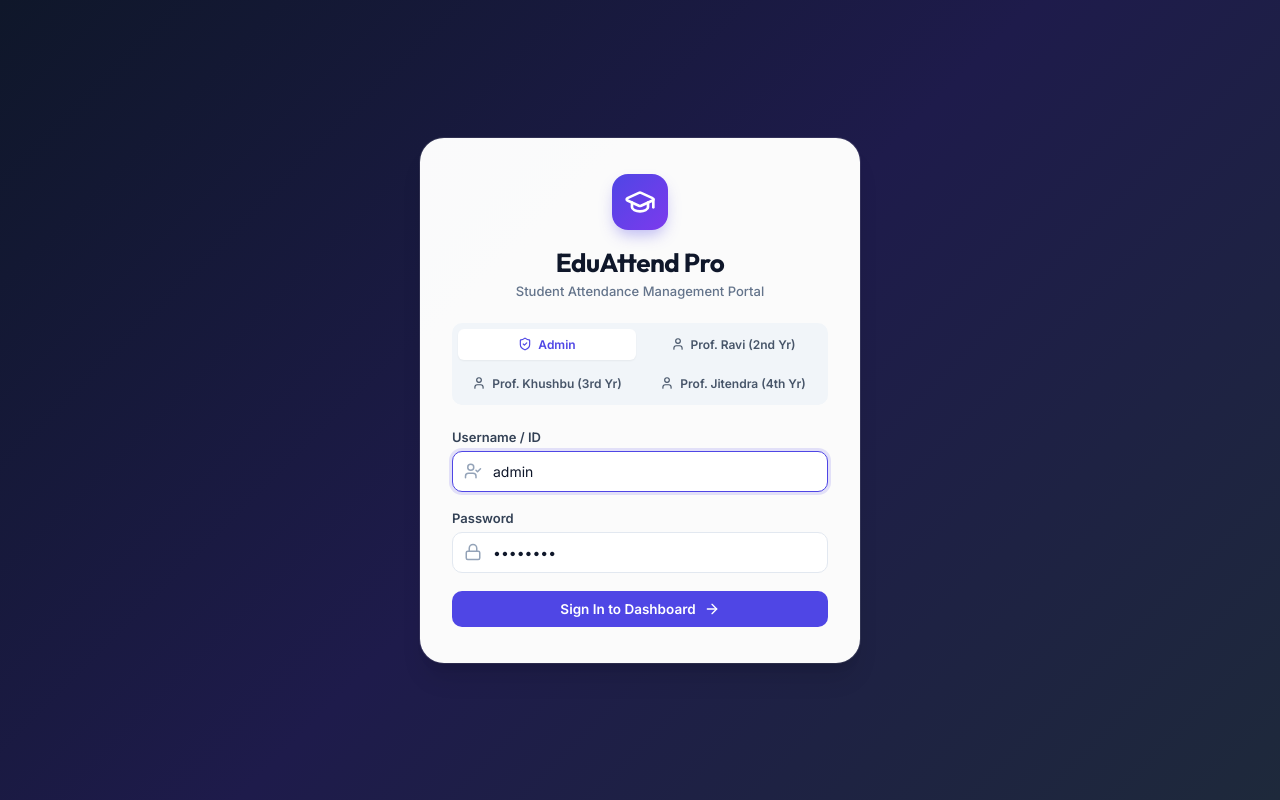
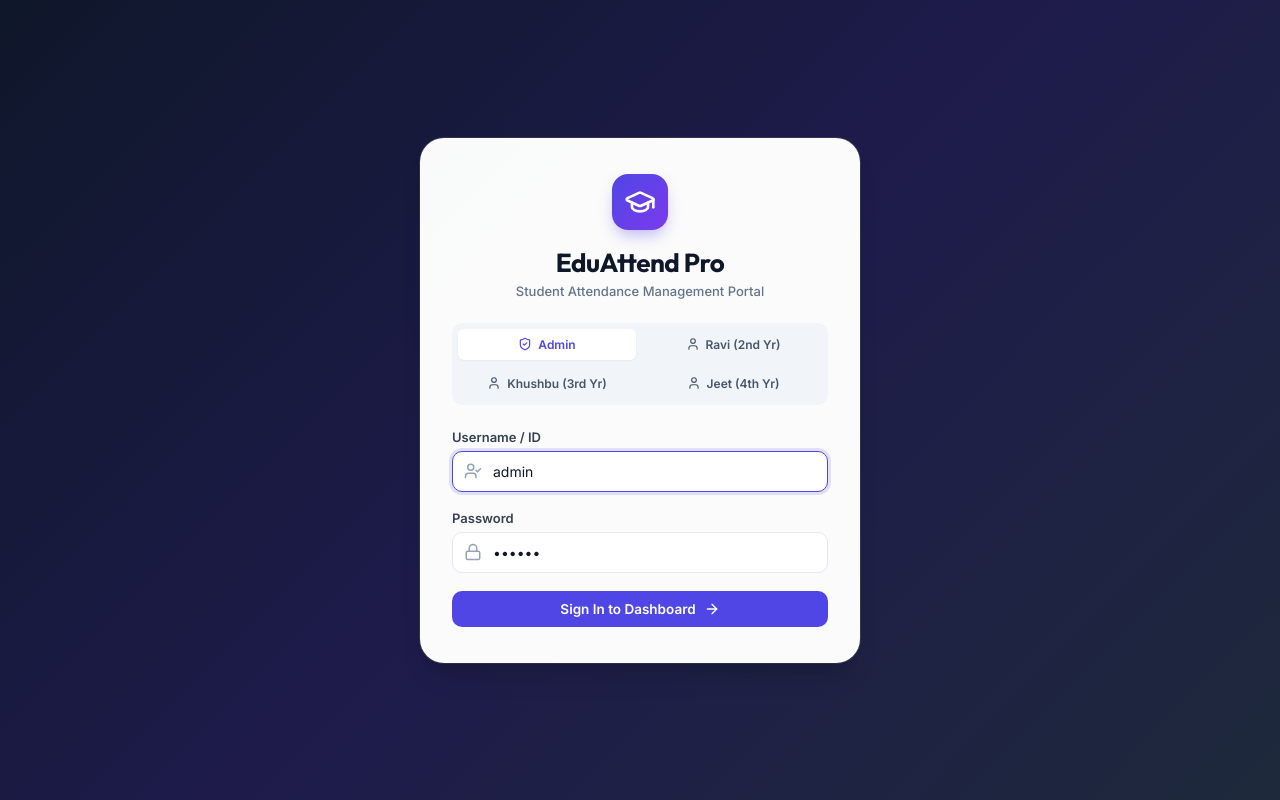
Before and after one commit to en-rmohane/sbitm-attandancenew, a Flask app: page / in a window 1280 px wide. Run offline with Flask 3, Linux system fonts and the light colour scheme; some libraries are stand-ins or nearby versions.

Commit message:
Update faculty usernames to ravi, khushbu, jeet with password 112233

```diff
--- a/static/js/app.js
+++ b/static/js/app.js
@@ -50,16 +50,16 @@ function setQuickLogin(roleKey) {
 
   if (roleKey === 'admin') {
     usernameInput.value = 'admin';
-    passwordInput.value = 'admin123';
+    passwordInput.value = '112233';
   } else if (roleKey === 'ravi' || roleKey === 'faculty1') {
-    usernameInput.value = 'prof.ravi';
-    passwordInput.value = 'ravi123';
+    usernameInput.value = 'ravi';
+    passwordInput.value = '112233';
   } else if (roleKey === 'khushbu' || roleKey === 'faculty2') {
-    usernameInput.value = 'prof.khushbu';
-    passwordInput.value = 'khushbu123';
-  } else if (roleKey === 'jitendra' || roleKey === 'faculty3') {
-    usernameInput.value = 'prof.jitendra';
-    passwordInput.value = 'jitendra123';
+    usernameInput.value = 'khushbu';
+    passwordInput.value = '112233';
+  } else if (roleKey === 'jeet' || roleKey === 'jitendra' || roleKey === 'faculty3') {
+    usernameInput.value = 'jeet';
+    passwordInput.value = '112233';
   }
 }
 
--- a/templates/index.html
+++ b/templates/index.html
@@ -35,13 +35,13 @@
           <i data-lucide="shield-check"></i> Admin
         </button>
         <button type="button" class="role-pill-btn" onclick="setQuickLogin('ravi')">
-          <i data-lucide="user"></i> Prof. Ravi (2nd Yr)
+          <i data-lucide="user"></i> Ravi (2nd Yr)
         </button>
         <button type="button" class="role-pill-btn" onclick="setQuickLogin('khushbu')">
-          <i data-lucide="user"></i> Prof. Khushbu (3rd Yr)
+          <i data-lucide="user"></i> Khushbu (3rd Yr)
         </button>
-        <button type="button" class="role-pill-btn" onclick="setQuickLogin('jitendra')">
-          <i data-lucide="user"></i> Prof. Jitendra (4th Yr)
+        <button type="button" class="role-pill-btn" onclick="setQuickLogin('jeet')">
+          <i data-lucide="user"></i> Jeet (4th Yr)
         </button>
       </div>
 
```
Also changed, not shown: database.py (+4 -4 lines), attendance.db.
